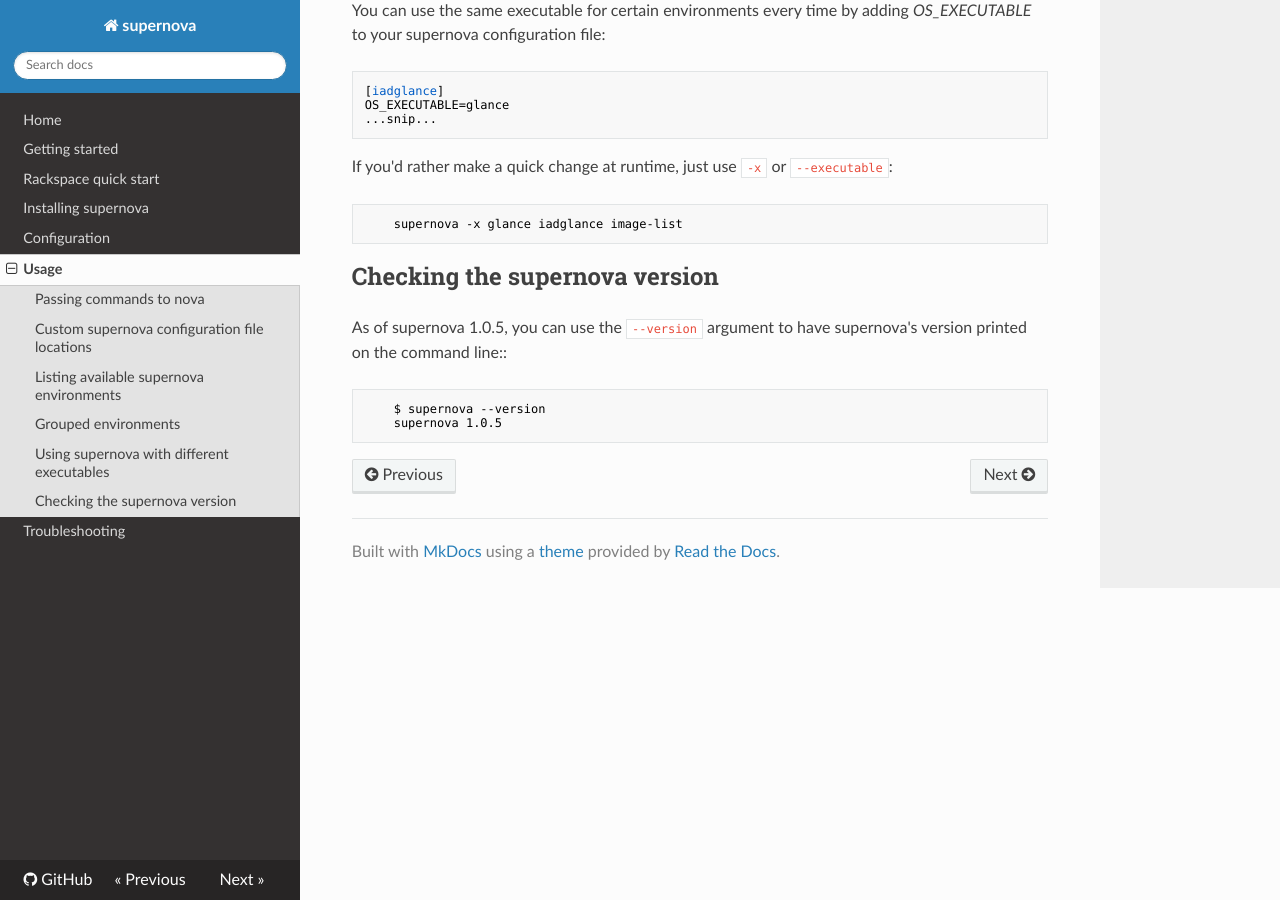
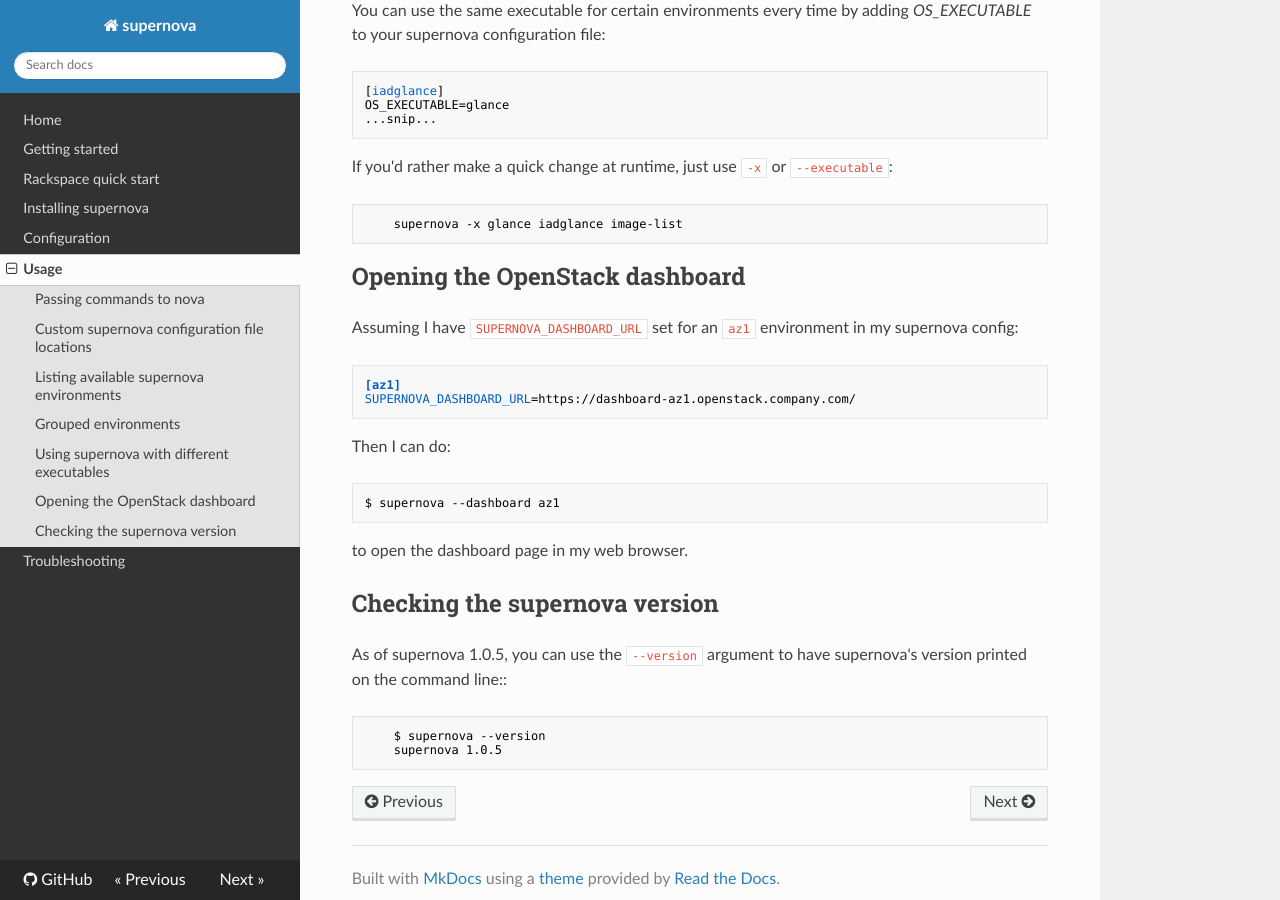
Before and after one commit to major/supernova, an MkDocs documentation site: the page built from docs/usingsupernova.md, in a window 1280 px wide and 900 px high, scrolled down 3059 px. Built offline with MkDocs 1.6.1, drawn with Linux system fonts in a browser that asks for light colours; nearby versions of some CDN libraries; old or Windows-style settings are respelled for this version of MkDocs.

Commit message:
Document the --dashboard option

````diff
--- a/docs/usingsupernova.md
+++ b/docs/usingsupernova.md
@@ -143,6 +143,25 @@
     supernova -x glance iadglance image-list
 ```
 
+Opening the OpenStack dashboard
+-------------------------------
+
+Assuming I have `SUPERNOVA_DASHBOARD_URL` set for an `az1` environment in my supernova config:
+
+```ini
+[az1]
+SUPERNOVA_DASHBOARD_URL=https://dashboard-az1.openstack.company.com/
+```
+
+Then I can do:
+
+```html
+$ supernova --dashboard az1
+```
+
+to open the dashboard page in my web browser.
+
+
 Checking the supernova version
 ------------------------------
 
````
